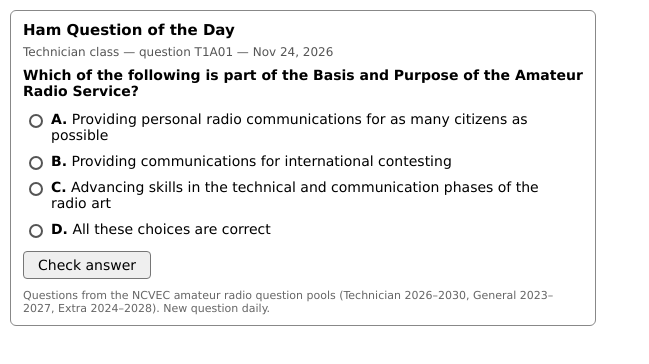
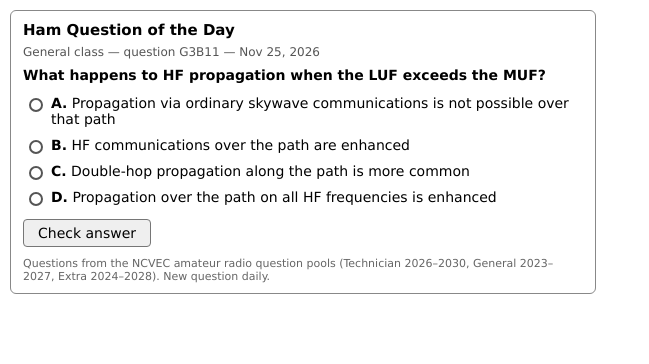
Before and after one commit to AdamL302/ham-qotd, a plain HTML site: page index.html in a window 1280 px wide. Shown: the whole page, without its empty margins (0-649 px from the left). Drawn offline with Linux system fonts and the light colour scheme.

Commit message:
Daily question

```diff
--- a/index.html
+++ b/index.html
@@ -24,11 +24,11 @@ label.btn{display:inline-block;margin-top:8px;padding:5px 14px;border:1px solid
 </style></head><body>
 <div class="box">
 <h3>Ham Question of the Day</h3>
-<div class="tag">Technician class &mdash; question T1A01 &mdash; Nov 24, 2026</div>
-<div class="q">Which of the following is part of the Basis and Purpose of the Amateur Radio Service?</div>
+<div class="tag">General class &mdash; question G3B11 &mdash; Nov 25, 2026</div>
+<div class="q">What happens to HF propagation when the LUF exceeds the MUF?</div>
 <input type="checkbox" id="chk">
-<div class="opts"><input type="radio" name="o" id="o0" class="r"><label for="o0" class="opt"><b>A.</b> Providing personal radio communications for as many citizens as possible</label><input type="radio" name="o" id="o1" class="r"><label for="o1" class="opt"><b>B.</b> Providing communications for international contesting</label><input type="radio" name="o" id="o2" class="r c"><label for="o2" class="opt correct"><b>C.</b> Advancing skills in the technical and communication phases of the radio art</label><input type="radio" name="o" id="o3" class="r"><label for="o3" class="opt"><b>D.</b> All these choices are correct</label><span class="ok">&#10003; Correct!</span><span class="no">&#10007; Not quite.</span></div>
+<div class="opts"><input type="radio" name="o" id="o0" class="r c"><label for="o0" class="opt correct"><b>A.</b> Propagation via ordinary skywave communications is not possible over that path</label><input type="radio" name="o" id="o1" class="r"><label for="o1" class="opt"><b>B.</b> HF communications over the path are enhanced</label><input type="radio" name="o" id="o2" class="r"><label for="o2" class="opt"><b>C.</b> Double-hop propagation along the path is more common</label><input type="radio" name="o" id="o3" class="r"><label for="o3" class="opt"><b>D.</b> Propagation over the path on all HF frequencies is enhanced</label><span class="ok">&#10003; Correct!</span><span class="no">&#10007; Not quite.</span></div>
 <label for="chk" class="btn">Check answer</label>
-<div class="ans">Correct answer: C.</div>
+<div class="ans">Correct answer: A.</div>
 <div class="src">Questions from the NCVEC amateur radio question pools (Technician 2026&ndash;2030, General 2023&ndash;2027, Extra 2024&ndash;2028). New question daily.</div>
 </div></body></html>
```
